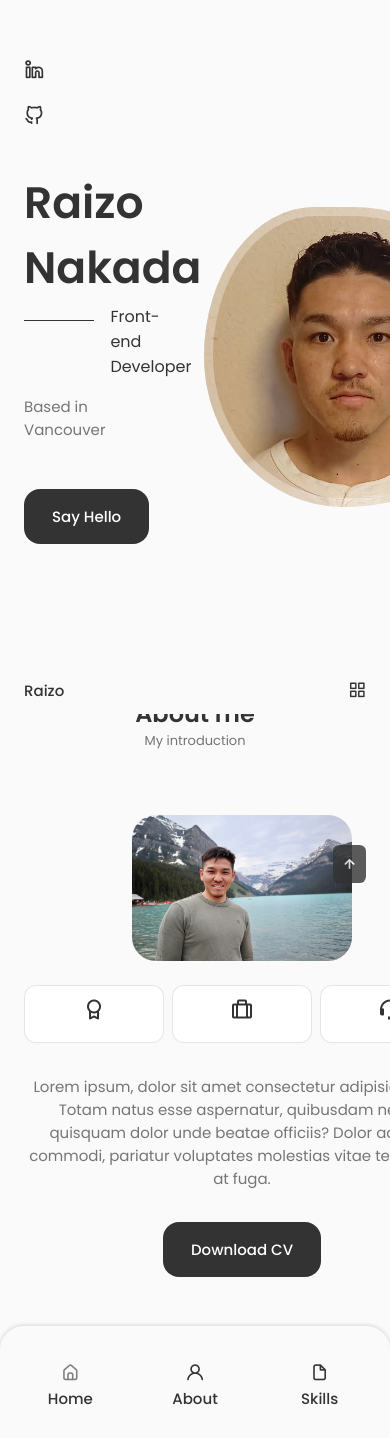
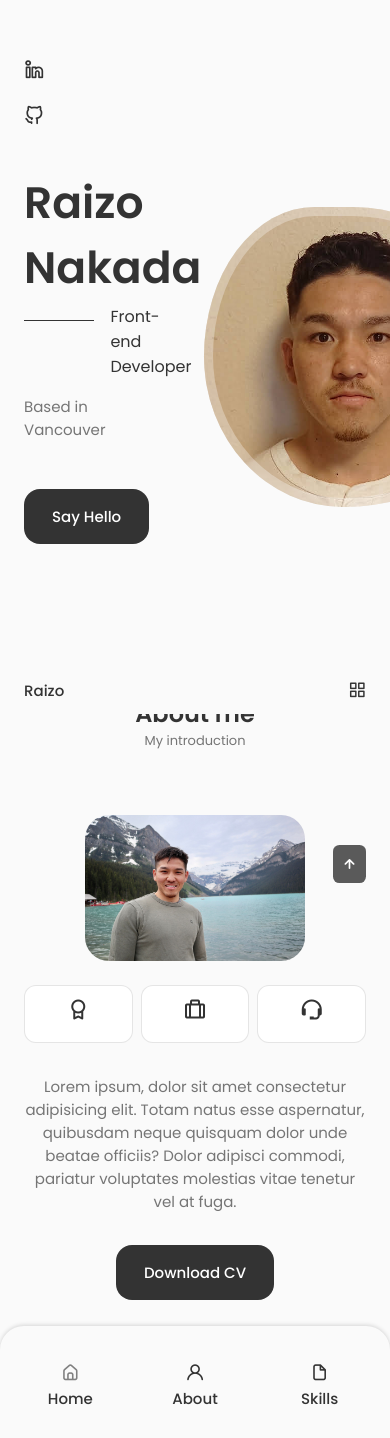
Before and after one commit to Raizo-n/Portfoilo, a React (Create React App) app: page / in a window 390 px wide. Shown: the part 130-1568 px from the top of the page. Built offline with nearby package versions, Linux system fonts and the light colour scheme.

Commit message:
update: rewrite the code to the scss way for media query

```diff
--- a/src/components/about/about.scss
+++ b/src/components/about/about.scss
@@ -5,10 +5,24 @@
   align-items: center;
   column-gap: 4rem;
 
+  @include lg {
+    grid-template-columns: 1fr;
+    row-gap: 2.5rem;
+  }
+
   .img {
     width: 350px;
     border-radius: 1.5rem;
     justify-self: center;
+
+    @include lg {
+      width: 220px;
+    }
+  }
+
+  .data {
+    @include lg {
+      text-align: center;
     }
 
     .info {
@@ -16,12 +30,28 @@
       gap: 0.5rem;
       margin-bottom: $mb-2;
 
+      @include lg {
+        justify-content: center;
+      }
+
+      @include md {
+        grid-template-columns: repeat(3, 1fr);
+      }
+
+      @include sm {
+        grid-template-columns: repeat(2, 1fr) !important;
+      }
+
       .box {
         background-color: $container-color;
         border: 1px solid rgba(0, 0, 0, 0.1);
         border-radius: 0.75rem;
         text-align: center;
         padding: 1rem 1.25rem;
+
+        @include lg {
+          padding: 0.75rem 0.5rem;
+        }
 
         .icon {
           font-size: 1.5rem;
@@ -43,52 +73,62 @@
     .description {
       padding: 0 4rem 0 0;
       margin-bottom: $mb-2-5;
-  }
+
+      @include lg {
+        padding: 0 5rem;
+        margin-bottom: 2rem;
       }
 
-// For large devices
-@media screen and (max-width: 992px) {
-  .about_container {
-    grid-template-columns: 1fr;
-    row-gap: 2.5rem;
-
-    .img {
-      width: 220px;
-    }
-
-    .data {
-      text-align: center;
-
-      .info {
-        justify-content: center;
-
-        .box {
-          padding: 0.75rem 0.5rem;
-        }
-      }
-
-      .description {
-        padding: 0 5rem;
-        margin-bottom: 2rem;
+      @include md {
+        padding: 0 !important;
       }
     }
   }
 }
 
-/* For medium devices */
-@media screen and (max-width: 576px) {
-  .info {
-    grid-template-columns: repeat(3, 1fr);
-  }
+// // For large devices
+// @media screen and (max-width: 992px) {
+//   .about_container {
+//     grid-template-columns: 1fr;
+//     row-gap: 2.5rem;
 
-  .description {
-    padding: 0 !important;
-  }
-}
+//     .img {
+//       width: 220px;
+//     }
 
-/* For small devices */
-@media screen and (max-width: 360px) {
-  .info {
-    grid-template-columns: repeat(2, 1fr)!important;
-  }
-}
+//     .data {
+//       text-align: center;
+
+//       .info {
+//         justify-content: center;
+
+//         .box {
+//           padding: 0.75rem 0.5rem;
+//         }
+//       }
+
+//       .description {
+//         padding: 0 5rem;
+//         margin-bottom: 2rem;
+//       }
+//     }
+//   }
+// }
+
+// /* For medium devices */
+// @media screen and (max-width: 576px) {
+//   .info {
+//     grid-template-columns: repeat(3, 1fr);
+//   }
+
+//   .description {
+//     padding: 0 !important;
+//   }
+// }
+
+// /* For small devices */
+// @media screen and (max-width: 360px) {
+//   .info {
+//     grid-template-columns: repeat(2, 1fr) !important;
+//   }
+// }
```
Lines whose indentation alone changed are shown as unchanged.
